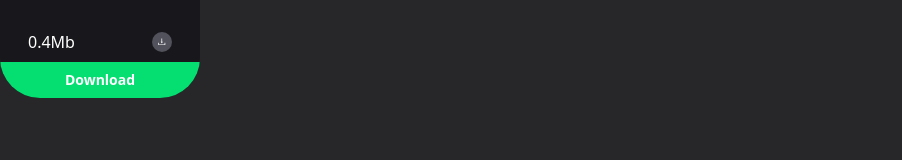
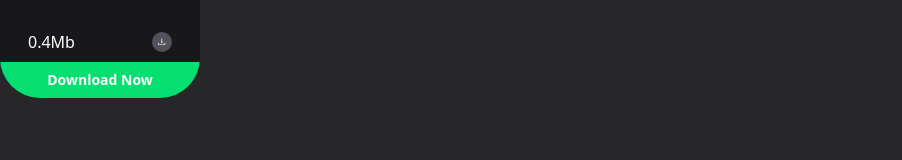
Before and after one commit to Kumar-Prasannajit/Docs, a React (Vite) app: page / in a window 1280 px wide. Shown: the part 150-310 px from the top of the page, without its empty margins (0-902 px from the left). Built offline with nearby package versions, Linux system fonts and the light colour scheme.

Commit message:
added some more styling to card.jsx

```diff
--- a/src/components/Card.jsx
+++ b/src/components/Card.jsx
@@ -15,7 +15,7 @@ export const Card  = () => {
                 </span>
             </div>
             <div className='tag w-full py-2 bg-green-400 flex items-center justify-center'>
-                <h3 className='text-sm font-semibold'>Download</h3>
+                <h3 className='text-sm font-semibold'>Download Now</h3>
             </div>
         </div>
     </div>
```
